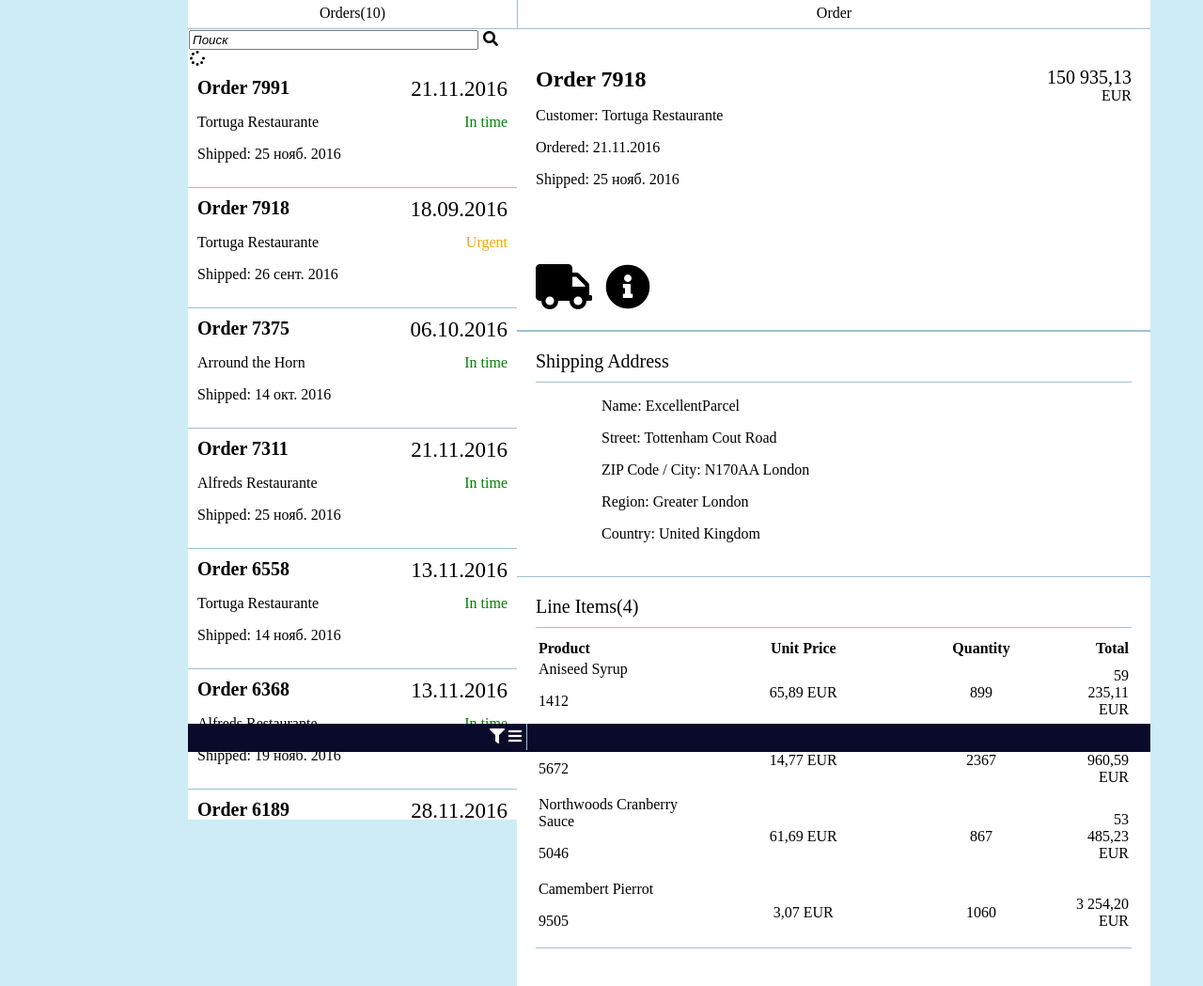
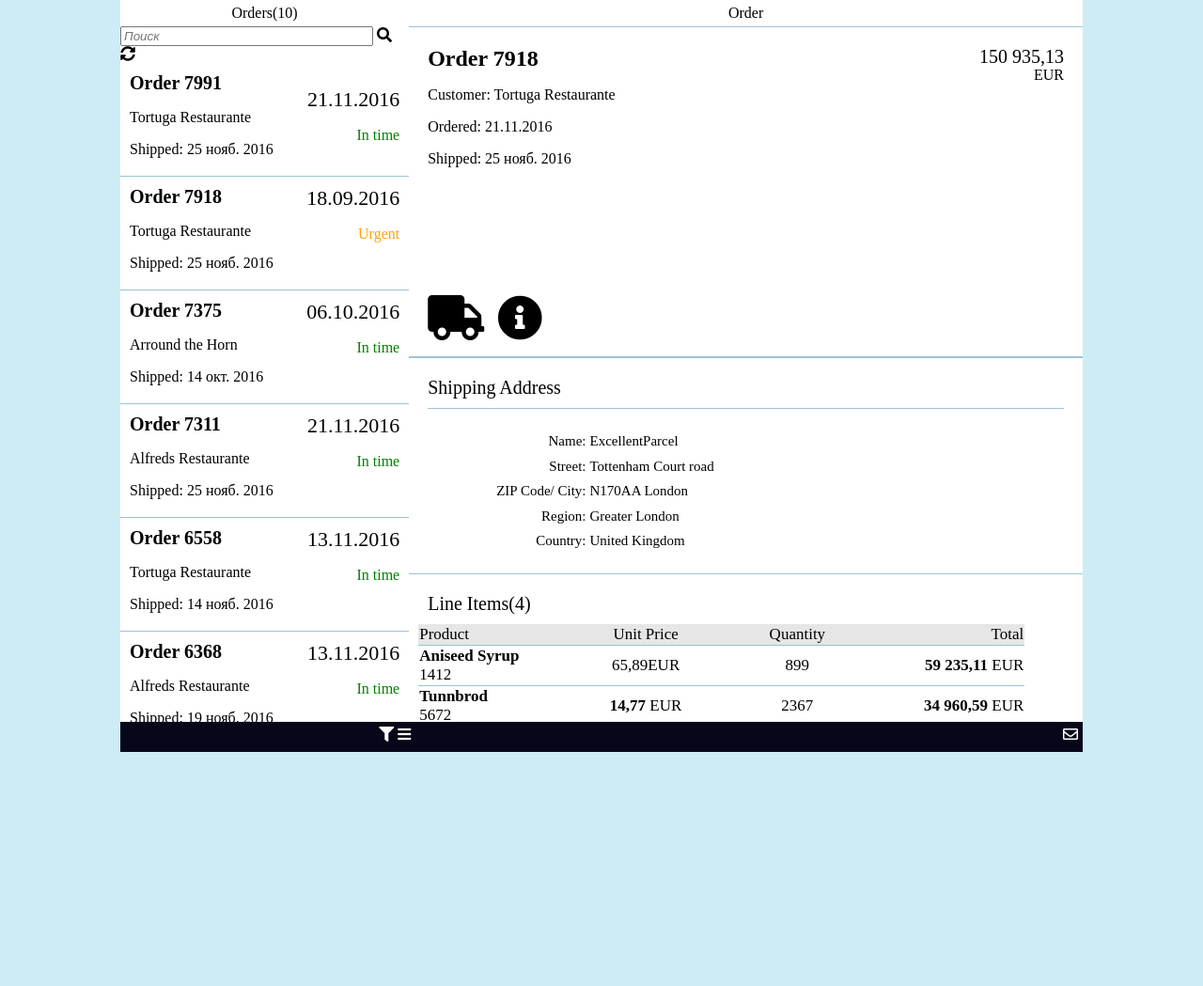
Before and after one commit to JulietJet/homework001, a plain HTML site: page resourses/index.html in a window 1280 px wide. Shown: the whole page at 94% size. After the commit the page ends 800 px from the top, so only its background shows below. Drawn offline with Linux system fonts and the light colour scheme.

Commit message:
commit 12.02

```diff
--- a/css/style.css
+++ b/css/style.css
@@ -1,94 +1,77 @@
+body{
+    margin: 0;
+    background: #CEECF5;
+}
+
 html, body {
-    background: #CEECF5;
-    margin: 0;
-    padding: 0 ;
-    width: 100%;
+    height: 100%;
 
 }
-
-.header {
-    position: fixed;
-    text-align: center;
-    background: white;
-    margin: 0 200px;
-    min-width: 80%;
-    z-index: 5;
-
+.page {
+    width: 80%;
+    margin: 0 auto;
 }
 
-.header1,
-.header2 {
-    height: 20px;
-    padding: 5px 0px;
-    border-bottom: 1px solid #9EC1D4;
+.navigation {
+    width: 24%;
+    float: left;
+    height: 100vh;
+    background: white;
+    position: fixed;
+}
+
+.content {
+    float: right;
+    width: 70%;
+    height: 100vh;
+    overflow-y: hidden;
+    margin-bottom: 0;
+    background: white;
+}
+
+.footer {
+    position: fixed;
+    width: inherit;
+    bottom: 0;
+    height: 4vh;
+    background: #070719;
+}
+
+.navigation .header_nav {
+    text-align: center;
+    padding: 5px;
+}
+
+.navigation .search-field {
+    height: 5%;
+}
+.navigation #search_field {
+    font-style: italic;
+    width: 85%;
+}
+
+.sidebar .select_items {
+    overflow-y: auto;
+    height: 90vh;
 
 
 }
 
-.header1 {
-    margin: 0 0;
-    width:  350px;
-    float: left;
-    border-right: 1px solid #9EC1D4;
+.sidebar .select_items div {
+    padding: 10px;
+    height: 100px;
+    border-bottom: 1px solid #9EC1D4;
 
 }
 
-
-.fullcontent {
-    position: absolute;
-    background: white;
-    position: absolute;
-    margin-left: 200px;
-    margin-top: 31px;
-    min-width: 80%;
-    z-index: 3;
-}
+.sidebar .select_items .left {
+    float: left;
 
 
-.sidebar {
-    background: white;
-    width:  350px;
-    position: absolute;
-    margin-bottom: 10px;
 }
-
-.sidebar .search #search_field {
-    width: 300px;
-    font-style: italic;
-    margin: 1px;
-}
-
-.sidebar .select_items {
-    height: 100vh;
-    overflow-y: auto;
-}
-.select_items div{
-    padding: 10px 10px;
-    border-bottom: 1px solid #9EC1D4;
-}
-.select_items div:hover {
-    background: lightgrey; /* Цвет фона активного пункта */
-}
-
-.sidebar .select_items .order_date, .order_status {
+.sidebar .select_items .right{
     float: right;
-}
-
-.sidebar .select_items .order_id {
-    font-size: 20px;
-    font-weight: bold;
-}
-.sidebar .select_items .order_date {
-    font-size: 23px;
-    font-weight: lighter;
-}
-.sidebar .select_items .order_status {
-    color: green;
-}
-
-.sidebar .select_items div:nth-child(2) .order_status,
-.sidebar .select_items div:last-child .order_status {
-    color: orange;
+    text-align: right;
 }
 
 ::-webkit-scrollbar{
@@ -104,19 +87,41 @@ html, body {
     border-width: 0;
 }
 
-.content {
-    background: white;
-    right: 0px;
-    left: 350px;
-    position: absolute;
-    height: inherit;
+
+.sidebar .select_items .order_info {
+    font-size: 20px;
+    font-weight: bold;
+
+}
+.sidebar .select_items .order_date {
+    font-size: 22px;
+    font-weight: lighter;
 }
 
-.order_information {
-    height: 180px;
-    margin-top: 20px;
+.sidebar .select_items .order_status {
+    color: green;
+}
+
+.sidebar .select_items div:nth-child(2) .order_status,
+.sidebar .select_items div:last-child .order_status {
+    color: orange;
+}
+
+.select_items div:hover {
+    background: lightgrey; /* Цвет фона активного пункта */
+}
+
+.content .content_title {
+    text-align: center;
+    padding: 5px;
+    border-bottom: 1px solid #9EC1D4;
+}
+
+.content .order_information {
+    height: 30%;
     padding: 20px;
 }
+
 
 .content .order_information .order_id {
     font-size: 24px;
@@ -135,12 +140,13 @@ html, body {
 
 .content .order_information .order_summ_curr {
     line-height: 0.5;
+}
 
-}
+
 .content .icons {
     height: 60px;
     border-bottom: 2px solid #9EC1D4;
-    padding: 10px 20px;
+    padding: 5px 20px;
 }
 .content .icons i:last-child{
     margin-left: 10px;
@@ -149,6 +155,7 @@ html, body {
 .content .icons i:hover {
     background: lightgrey; /* Цвет фона активного пункта */
 }
+
 
 .content .shipping_information {
 
@@ -165,33 +172,57 @@ html, body {
 }
 
 .content .shipping_information .information {
+    padding-top: 20px;
     margin-left: 70px;
+    font-size: 15px;
+    line-height: 1.5;
+}
+
+.content .shipping_information .information table td:first-child {
+    text-align: right;
 }
 
 .content .line_items {
-    padding: 20px;
-    margin-bottom: 20px;
+    margin: 20px auto 50px auto;
+}
+
+.content .line_items table {
+    width: 90%;
+    margin: 10px;
+    padding: 10px;
+    border-collapse: collapse;
+}
+
+.content .line_items .lines_title {
+    font-size: 20px;
+    font-weight: lighter;
+    padding-left: 20px;
+    border-collapse: collapse;
+}
+
+
+.content .line_items .line_items_table .title {
+    background: #E6E6E6;
+}
+
+.content .line_items .line_items_table tr td {
+    text-align: center;
+
+    width: 25%;
+    border-spacing: 0;
 
 }
 
-.content .line_items .line_items_title {
-    width: 100%;
-    border-bottom: 1px solid #9EC1D4;
-    font-size: 20px;
-    font-weight: lighter;
-    padding-bottom: 10px;
-}
-
-.content .line_items .line_items_table {
-    text-align: center;
-    margin-top: 10px;
-}
-
 .content .line_items .line_items_table td {
-   width: 30%;
+    font-size: 17px;
     vertical-align: center;
     margin: 5px;
 
+}
+
+.content .line_items .line_items_table tr {
+    text-align: center;
+    border-bottom: 1px solid #9EC1D4;
 }
 
 .content .line_items .line_items_table td:first-child,
@@ -205,25 +236,24 @@ html, body {
     text-align: right;
 }
 
-.content .line_items .line_items_table {
-    border-bottom: 1px solid #9EC1D4;
+.content .line_items .line_items_table tr td span {
+    font-weight: bold;
 }
 
-footer {
-    background: #0A0A2A;
-    position: fixed;
-    bottom: 0;
-    margin-left: 200px;
-    height: 30px;
-    min-width: 80%;
-    z-index: 5;
+.footer {
+    color: white;
+    box-sizing: border-box;
+    padding: 5px;
+    vertical-align: center;
 
 }
 
-footer .left_footer {
-    color: white;
-    width:  350px;
+.footer .navigation_footer {
+    float: left;
+    width: 30%;
     text-align: right;
-    padding: 5px;
-    border-right: 1px solid #9EC1D4;
 }
+
+.footer .content_footer {
+    text-align: right;
+}
--- a/resourses/index.html
+++ b/resourses/index.html
@@ -7,89 +7,124 @@
     <link href="https://use.fontawesome.com/releases/v5.0.6/css/all.css" rel="stylesheet">
 </head>
 
-
 <body>
-<div class="header">
-    <div class="header1">Orders(10)</div>
-    <div class="header2">Order</div>
+<div class="page">
+    <div class="navigation">
+        <div class="header_nav">Orders(10)</div>
+        <div class="search_field">
+            <input type="text" id="search_field" placeholder="Поиск">
+  	  	<span>
+  	  		<i class="fas fa-search"></i>
+  	  		<i class="fas fa-sync-alt"></i>
+  	  	</span>
         </div>
-
-
-<div class="fullcontent">
         <div class="sidebar">
-       <form class="search">
-              <input type="text" id="search_field" value="Поиск">
-              <i class="fa fa-search" aria-hidden="true"></i>
-              <i class="fa fa-spinner fa-fw"></i>
-       </form>
-
             <div class="select_items">
                 <div>
-                   <span class="order_id">Order 7991</span>
-                   <span class="order_date">21.11.2016</span>
-                   <p><span class="order_location">Tortuga Restaurante</span>
-                   <span class="order_status pass">In time</span></p>
+		 	 <span class="left">
+				<span class="order_info">Order 7991</span>
+				<p><span class="ship_at">Tortuga Restaurante</span><p>
 				<p><span class="order_shipped_date">Shipped: 25 нояб. 2016</span></p>
+			</span>
+			<span class="right">
+				<p><span class="order_date">21.11.2016</span></p>
+				<p><span class="order_status">In time</span></p>
+			</span>
                 </div>
                 <div>
-                  <span class="order_id">Order 7918</span>
+          	<span class="left">
+				<span class="order_info">Order 7918</span>
+				<p><span class="ship_at">Tortuga Restaurante</span><p>
+				<p><span class="order_shipped_date">Shipped: 25 нояб. 2016</span></p>
+			</span>
+			<span class="right">
 				<span class="order_date">18.09.2016</span>
-                  <p><span class="order_location">Tortuga Restaurante</span>
-                      <span class="order_status">Urgent</span></p>
-                  <p><span class="order_shipped_date">Shipped: 26 сент. 2016</span></p>
+				<p><span class="order_status">Urgent</span></p>
+			</span>
                 </div>
                 <div>
-                  <span class="order_id">Order 7375</span>
+          	<span class="left">
+				<span class="order_info">Order 7375</span>
+				<p><span class="ship_at">Arround the Horn</span><p>
+				<p><span class="order_shipped_date">Shipped: 14 окт. 2016</span></p>
+			</span>
+			<span class="right">
 				<span class="order_date">06.10.2016</span>
-                  <p><span class="order_location">Arround the Horn</span>
-                      <span class="order_status">In time</span></p>
-                  <p><span class="order_shipped_date">Shipped: 14 окт. 2016</span></p>
+				<p><span class="order_status">In time</span></p>
+			</span>
                 </div>
                 <div>
-                  <span class="order_id">Order 7311</span>
+          	<span class="left">
+				<span class="order_info">Order 7311</span>
+				<p><span class="ship_at">Alfreds Restaurante</span><p>
+				<p><span class="order_shipped_date">Shipped: 25 нояб. 2016</span></p>
+			</span>
+			<span class="right">
 				<span class="order_date">21.11.2016</span>
-                  <p><span class="order_location">Alfreds Restaurante</span>
-                      <span class="order_status">In time</span></p>
-                  <p><span class="order_shipped_date">Shipped: 25 нояб. 2016</span></p>
+				<p><span class="order_status">In time</span></p>
+			</span>
                 </div>
                 <div>
-                  <span class="order_id">Order 6558</span>
+          	<span class="left">
+				<span class="order_info">Order 6558</span>
+				<p><span class="ship_at">Tortuga Restaurante</span><p>
+				<p><span class="order_shipped_date">Shipped: 14 нояб. 2016</span></p>
+			</span>
+			<span class="right">
 				<span class="order_date">13.11.2016</span>
-                  <p><span class="order_location">Tortuga Restaurante</span>
-                      <span class="order_status">In time</span></p>
-                  <p><span class="order_shipped_date">Shipped: 14 нояб. 2016</span></p>
+				<p><span class="order_status">In time</span></p>
+			</span>
                 </div>
                 <div>
-                  <span class="order_id">Order 6368</span>
+          	<span class="left">
+				<span class="order_info">Order 6368</span>
+				<p><span class="ship_at">Alfreds Restaurante</span><p>
+				<p><span class="order_shipped_date">Shipped: 19 нояб. 2016</span></p>
+			</span>
+			<span class="right">
 				<span class="order_date">13.11.2016</span>
-                  <p><span class="order_location">Alfreds Restaurante</span>
-                      <span class="order_status">In time</span></p>
-                  <p><span class="order_shipped_date">Shipped: 19 нояб. 2016</span></p>
+				<p><span class="order_status">In time</span></p>
+			</span>
                 </div>
                 <div>
-                  <span class="order_id">Order 6189</span>
-                      <span class="order_date">28.11.2016</span>
-                  <p><span class="order_location">Berglunds Restaurante</span>
-                      <span class="order_status">In time</span></p>
-                  <p><span class="order_shipped_date">Shipped: 30 нояб. 2016</span></p>
+          	<span class="left">
+				<span class="order_info">Order 7311</span>
+				<p><span class="ship_at">Alfreds Restaurante</span><p>
+				<p><span class="order_shipped_date">Shipped: 25 нояб. 2016</span></p>
+			</span>
+			<span class="right">
+				<span class="order_date">21.11.2016</span>
+				<p><span class="order_status">In time</span></p>
+			</span>
                 </div>
                 <div>
-                  <span class="order_id">Order 7991</span>
-                      <span class="order_date">21.11.2016</span>
-                  <p><span class="order_location">Tortuga Restaurante</span>
-                      <span class="order_status pass">In time</span></p>
-                  <p><span class="order_shipped_date">Shipped: 25 нояб. 2016</span></p>
+          	<span class="left">
+				<span class="order_info">Order 6558</span>
+				<p><span class="ship_at">Tortuga Restaurante</span><p>
+				<p><span class="order_shipped_date">Shipped: 14 нояб. 2016</span></p>
+			</span>
+			<span class="right">
+				<span class="order_date">13.11.2016</span>
+				<p><span class="order_status">In time</span></p>
+			</span>
                 </div>
                 <div>
-                  <span class="order_id">Order 7918</span>
-                      <span class="order_date">18.09.2016</span>
-                  <p><span class="order_location">Tortuga Restaurante</span>
-                      <span class="order_status">Urgent</span></p>
-                  <p><span class="order_shipped_date">Shipped: 26 сент. 2016</span></p>
+          	<span class="left">
+				<span class="order_info">Order 6368</span>
+				<p><span class="ship_at">Alfreds Restaurante</span><p>
+				<p><span class="order_shipped_date">Shipped: 19 нояб. 2016</span></p>
+			</span>
+			<span class="right">
+				<span class="order_date">13.11.2016</span>
+				<p><span class="order_status">Urgent</span></p>
+			</span>
                 </div>
             </div>
         </div>
+    </div>
+
     <div class="content">
+        <div class="content_title">Order</div>
         <div class="order_information">
             <span class="order_id">Order 7918</span>
             <span class="order_summ">150 935,13</span>
@@ -106,72 +141,89 @@
         <div class="shipping_information">
             <div class="address">Shipping Address</div>
             <div class="information">
-                 <p>Name: ExcellentParcel</p>
-                 <p>Street: Tottenham Cout Road </p>
-                 <p>ZIP Code / City: N170AA London</p>
-                 <p>Region: Greater London</p>
-                 <p>Country: United Kingdom</p>
-            </div>
-        </div>
-        <div class="line_items">
-            <div class="line_items_title"> Line Items(4)</div>
-            <div class="line_items_table">
                 <table>
-                    <tr class="title">
-                        <th>Product</th>
-                        <th>Unit Price</th>
-                        <th>Quantity</th>
-                        <th>Total</th>
+                    <tr>
+                        <td class="tab-field">Name:</td>
+                        <td class="tab-data">ExcellentParcel</td>
                     </tr>
                     <tr>
-                        <td>Aniseed Syrup
-                            <p>1412
-                        </td>
-                        <td>65,89 EUR</td>
-                        <td>899</td>
-                        <td>59 235,11 EUR</td>
+                        <td class="tab-field">Street:</td>
+                        <td class="tab-data">Tottenham Court road</td>
                     </tr>
                     <tr>
-                        <td> Tunnbrod
-                            <p>5672
-                        </td>
-                        <td>14,77 EUR</td>
-                        <td>2367</td>
-                        <td>34 960,59 EUR</td>
+                        <td class="tab-field">ZIP Code/ City:</td>
+                        <td class="tab-data">N170AA London</td>
                     </tr>
                     <tr>
-                        <td> Northwoods Cranberry Sauce
-                            <p>5046
-                        </td>
-                        <td>61,69 EUR</td>
-                        <td>867</td>
-                        <td>53 485,23 EUR</td>
+                        <td class="tab-field">Region:</td>
+                        <td class="tab-data">Greater London</td>
                     </tr>
                     <tr>
-                        <td> Camembert Pierrot
-                            <p>9505
-                        </td>
-                        <td>3,07 EUR</td>
-                        <td>1060</td>
-                        <td>3 254,20 EUR</td>
+                        <td class="tab-field">Country:</td>
+                        <td class="tab-data">United Kingdom</td>
                     </tr>
                 </table>
             </div>
         </div>
+        <div class="line_items">
+            <span class="lines_title">Line Items(4)</span>
+            <span class="line_items_table">
+                <table>
+                    <tr class="title">
+                        <td>Product</td>
+                        <td>Unit Price</td>
+                        <td>Quantity</td>
+                        <td>Total</td>
+                    </tr>
+                    <tr>
+                        <td><span>Aniseed Syrup</span>
+                            <br>1412
+                        </td>
+                        <td></span>65,89</span>EUR</td>
+            <td>899</td>
+            <td><span>59 235,11</span> EUR</td>
+            </tr>
+            <tr>
+                <td> <span>Tunnbrod</span>
+                    <br>5672
+                </td>
+                <td><span>14,77</span> EUR</td>
+                <td>2367</td>
+                <td><span>34 960,59</span> EUR</td>
+            </tr>
+            <tr>
+                <td> <span>Northwoods Cranberry Sauce</span>
+                    <br>5046
+                </td>
+                <td><span>61,69</span> EUR</td>
+                <td>867</td>
+                <td><span>53 485,23</span> EUR</td>
+            </tr>
+            <tr>
+                <td><span> Camembert Pierrot</span>
+                    <br>9505
+                </td>
+                <td><span>3,07</span> EUR</td>
+                <td>1060</td>
+                <td><span>3 254,20</span> EUR</td>
+            </tr>
+            </table>
+            </span>
+        </div>
+    </div>
 
+
+
+    <div class="footer">
+        <div class="navigation_footer">
+            <i class="fa fa-filter"></i>
+            <i class="fa fa-bars"></i>
+        </div>
+        <div class="content_footer">
+            <i class="far fa-envelope"></i>
+        </div>
 
     </div>
 </div>
-
-<footer>
-      <div class="left_footer">
-        <i class="fa fa-filter" aria-hidden="true"></i>
-        <i class="fa fa-bars" aria-hidden="true"></i>
-
-
-    </div>
-</footer>
-
-
 </body>
 </html>
```
Lines whose indentation alone changed are shown as unchanged.
